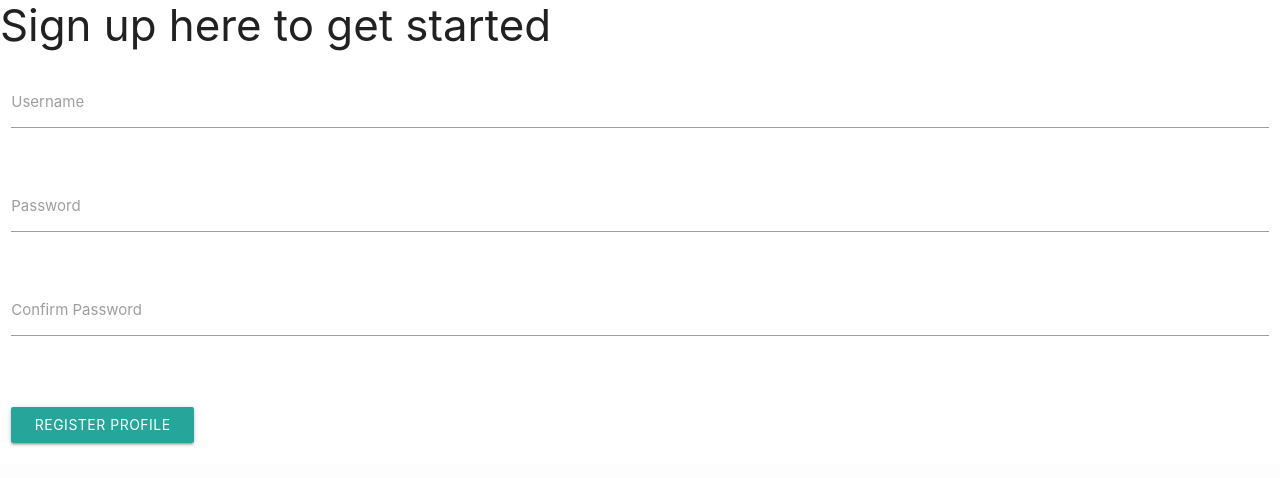
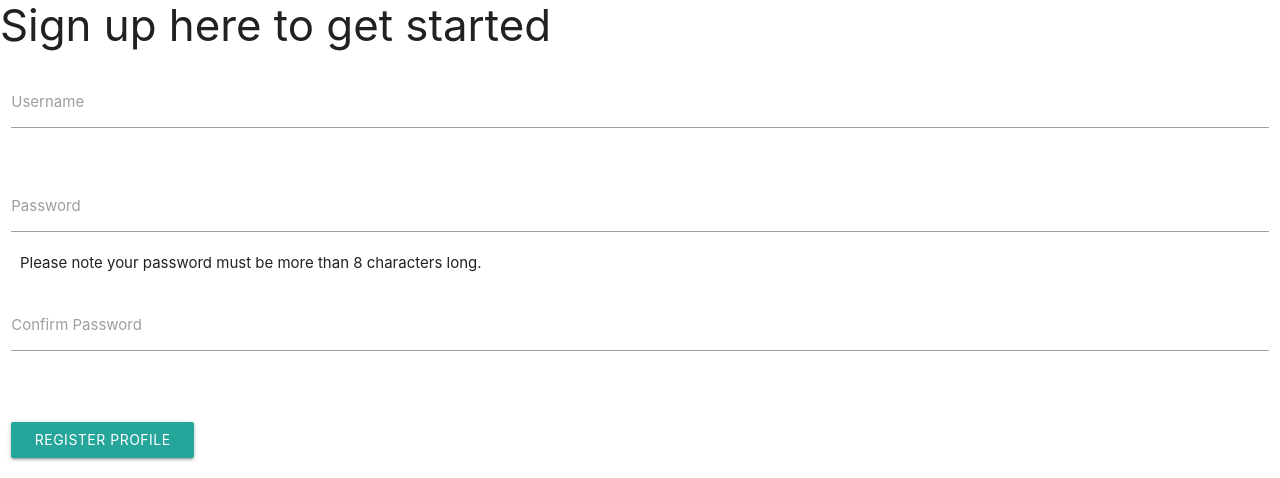
Before and after one commit to Domchap90/recoMedia, a Flask app: page / in a window 1280 px wide. Shown: the part 478-956 px from the top of the page. Before the commit the page ends 924 px from the top, so only its background shows below. Run offline with Flask 2, Linux system fonts and the light colour scheme; some libraries are stand-ins or nearby versions.

Commit message:
Password validation is now 2-way match and min length added.

```diff
--- a/templates/index.html
+++ b/templates/index.html
@@ -24,13 +24,14 @@
         </div>
         <div class="row">
             <div class="input-field col s12">
-                <input id="password" type="password" name="password" class="validate" /required>
-                <label for="password" class="active">Password</label>
+                <input id="password" type="password" name="password" minlength="9" class="validate" oninput="checkPasswordsMatch(this)" /required>
+                <label for="password" class="active" data-error="Please enter your first name.">Password</label>
             </div>
+            <span>Please note your password must be more than 8 characters long.</span>
         </div>
         <div class="row">
             <div class="input-field col s12">
-                <input id="c_password" type="password" name="c_password" class="validate" oninput="check(this)" /required>
+                <input id="c_password" type="password" name="c_password" class="validate" oninput="checkPasswordsMatch(this)" /required>
                 <label for="c_password" class="active">Confirm Password</label>
             </div>
         </div>
@@ -43,9 +44,9 @@
 </div>
 <p>{{usernames}}</p>
 <script language='javascript' type='text/javascript'>
-    function check(input) {
+    function checkPasswordsMatch(input) {
         console.log('checker function accessed.')
-        if ( input.value != $('#password').val() ) {
+        if ( $('#c_password').val() != $('#password').val() && $('#c_password').val().length>0 ) {
             console.log('passwords not equal accessed.\n'+$('#password').val()+' , '+input.value)
             $("div #err-msg").html("Password Must be Matching.");
             $("#err-msg").css("color","red");
```
